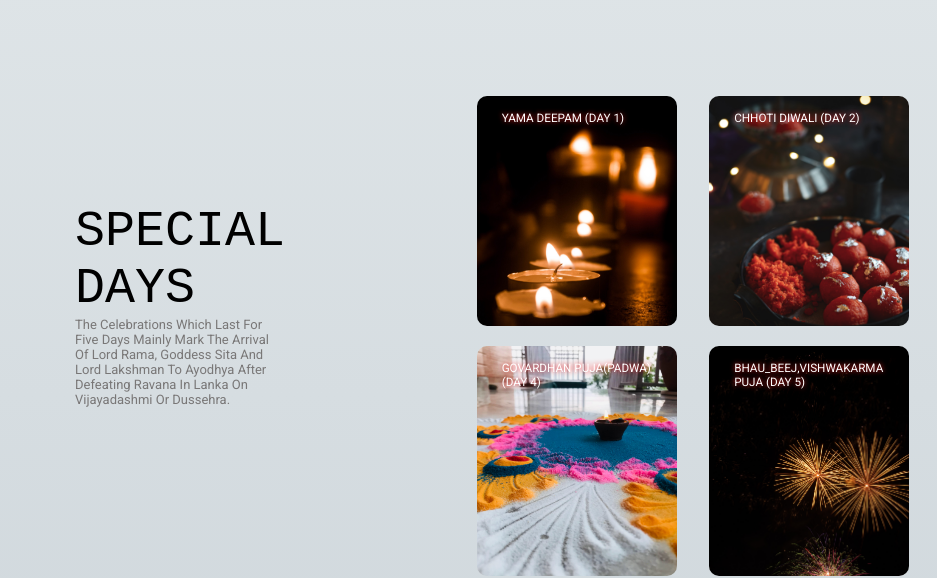
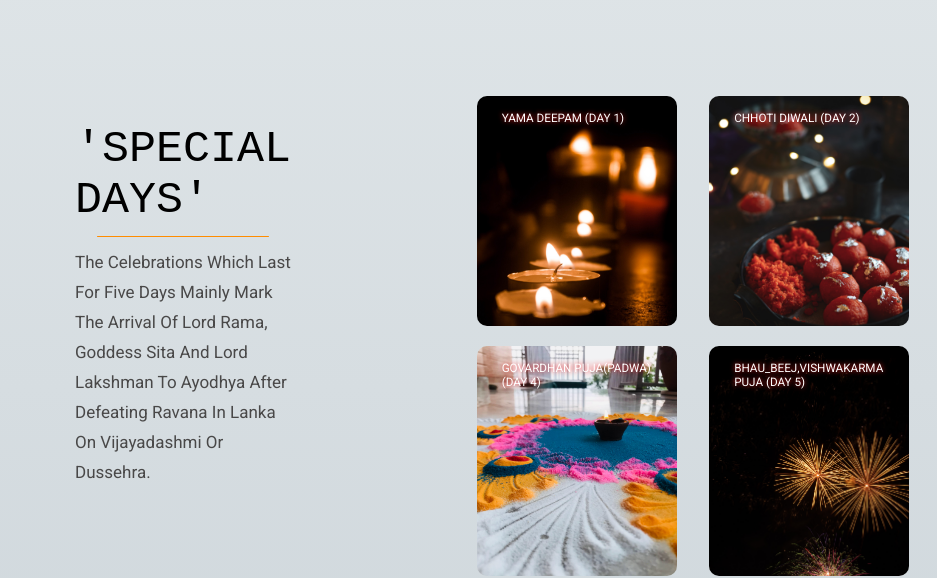
Before and after one commit to mohammedfayizcv/Diwali21, a plain HTML site: page index.html in a window 1280 px wide. Shown: the part 820-1398 px from the top of the page, 0-937 px from the left. Drawn offline with nearby package versions, Linux system fonts and the light colour scheme; grey boxes are pictures that could not be loaded.

Commit message:
full set

```diff
--- a/index.html
+++ b/index.html
@@ -59,8 +59,9 @@
             <div class="row min-vh-100 align-items-center">
                 <div class="col-md-4 content" id="row2">
                     <div class="box" id="box1">
-                        <h1>SPECIAL DAYS</h1>
-                        <p>The celebrations which last for five days mainly mark the arrival of Lord Rama, Goddess Sita and Lord Lakshman to Ayodhya after defeating Ravana in Lanka on Vijayadashmi or Dussehra.</p>
+                        <h1>'SPECIAL DAYS'</h1>
+                        <div class="line"></div>
+                        <p class="pp">The celebrations which last for five days mainly mark the arrival of Lord Rama, Goddess Sita and Lord Lakshman to Ayodhya after defeating Ravana in Lanka on Vijayadashmi or Dussehra.</p>
                     </div>
                 </div>
                 <div class="col-md-8 ">
@@ -347,7 +348,7 @@
         </div>
     </footer>
     <div class="cpoyright">
-        <p>CREATED  BY @ FAYIZ CV</p>
+        <p>@ CREATED BY FAYIZ CV</p>
     </div>
 
     <script src="https://cdnjs.cloudflare.com/ajax/libs/jquery/3.5.1/jquery.min.js"></script>
--- a/style.css
+++ b/style.css
@@ -171,7 +171,7 @@ background: linear-gradient(to bottom, #eef2f3, #8e9eab); /* W3C, IE 10+/ Edge,
     }
 
     h1 {
-        font-size: 50px;
+        font-size: 45px;
         font-family: 'Courier New', Courier, monospace;
     }
 
@@ -180,9 +180,11 @@ background: linear-gradient(to bottom, #eef2f3, #8e9eab); /* W3C, IE 10+/ Edge,
         text-shadow: 0 0 5px rgb(245, 35, 35);
     }
 
-    p {
-        font-size: 13px;
-        line-height: 15px;
+    .pp {
+        font-size: 17px;
+        line-height: 30px;
+        color: rgb(73, 72, 72);
+
     }
 
     .card {
@@ -373,8 +375,8 @@ background: linear-gradient(to bottom, #eef2f3, #8e9eab); /* W3C, IE 10+/ Edge,
         padding: 0 2rem;
     }
     .knowledge #p{
-        font-size: medium;
-        color: rgba(11, 103, 116, 0.918);
+        font-size:20px;
+        color: rgba(63, 60, 60, 0.918);
     }
 
     .knowledge #row-know {
```
